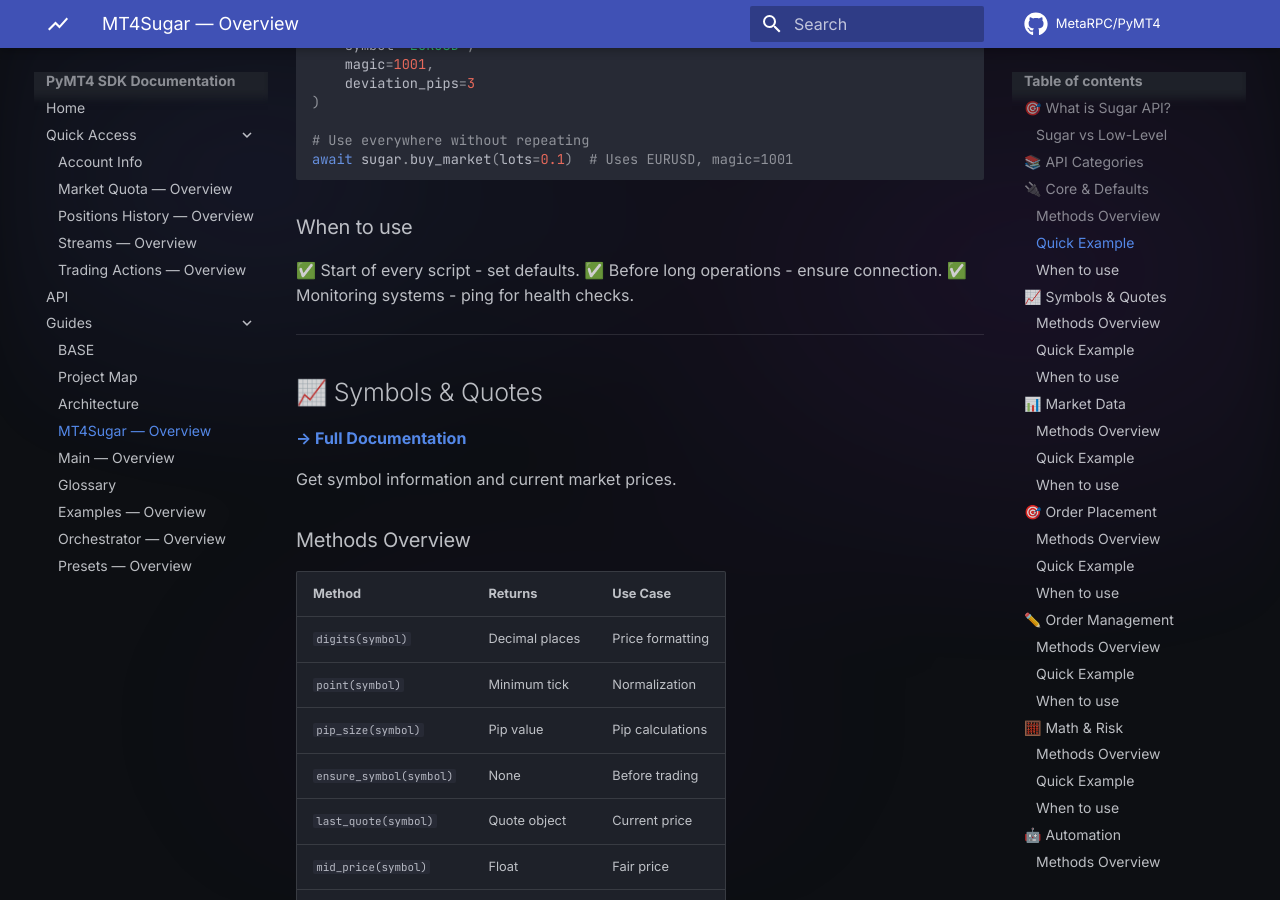
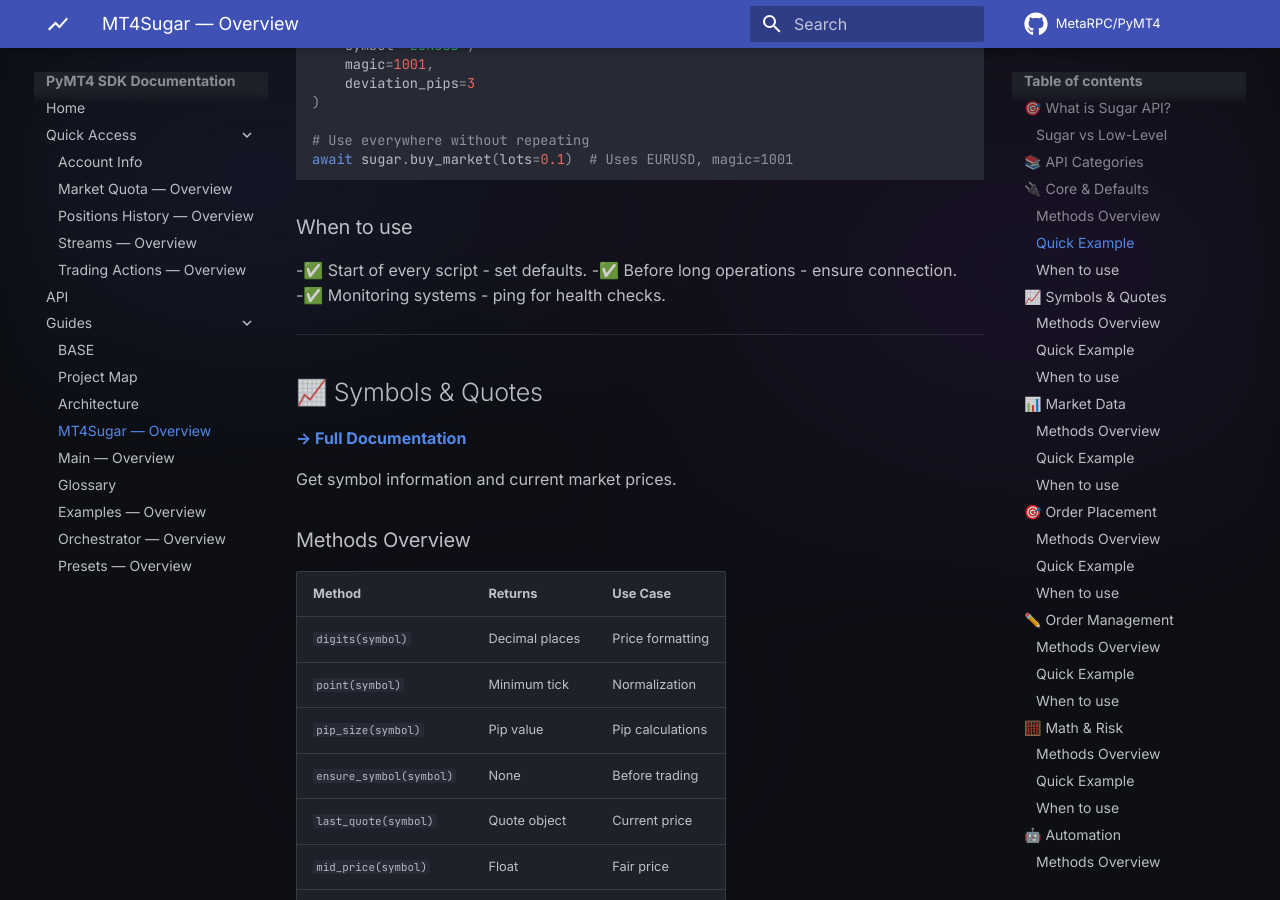
Before and after one commit to MetaRPC/PyMT4, an MkDocs documentation site: the page built from docs/MT4Sugar/Overview.md, in a window 1280 px wide and 900 px high, scrolled down 2107 px. Built offline with MkDocs 1.6.1 and Material for MkDocs 9.7.7, drawn with Linux system fonts in a browser that asks for light colours; comment, search, counter and statistics services are not loaded.

````diff
--- a/docs/MT4Sugar/Overview.md
+++ b/docs/MT4Sugar/Overview.md
@@ -74,9 +74,9 @@ await sugar.buy_market(lots=0.1)  # Uses EURUSD, magic=1001
 ```
 
 ### When to use
- ✅ Start of every script - set defaults.
- ✅ Before long operations - ensure connection.
- ✅ Monitoring systems - ping for health checks.
+-✅ Start of every script - set defaults.
+-✅ Before long operations - ensure connection.
+-✅ Monitoring systems - ping for health checks.
 
 ---
 
````
